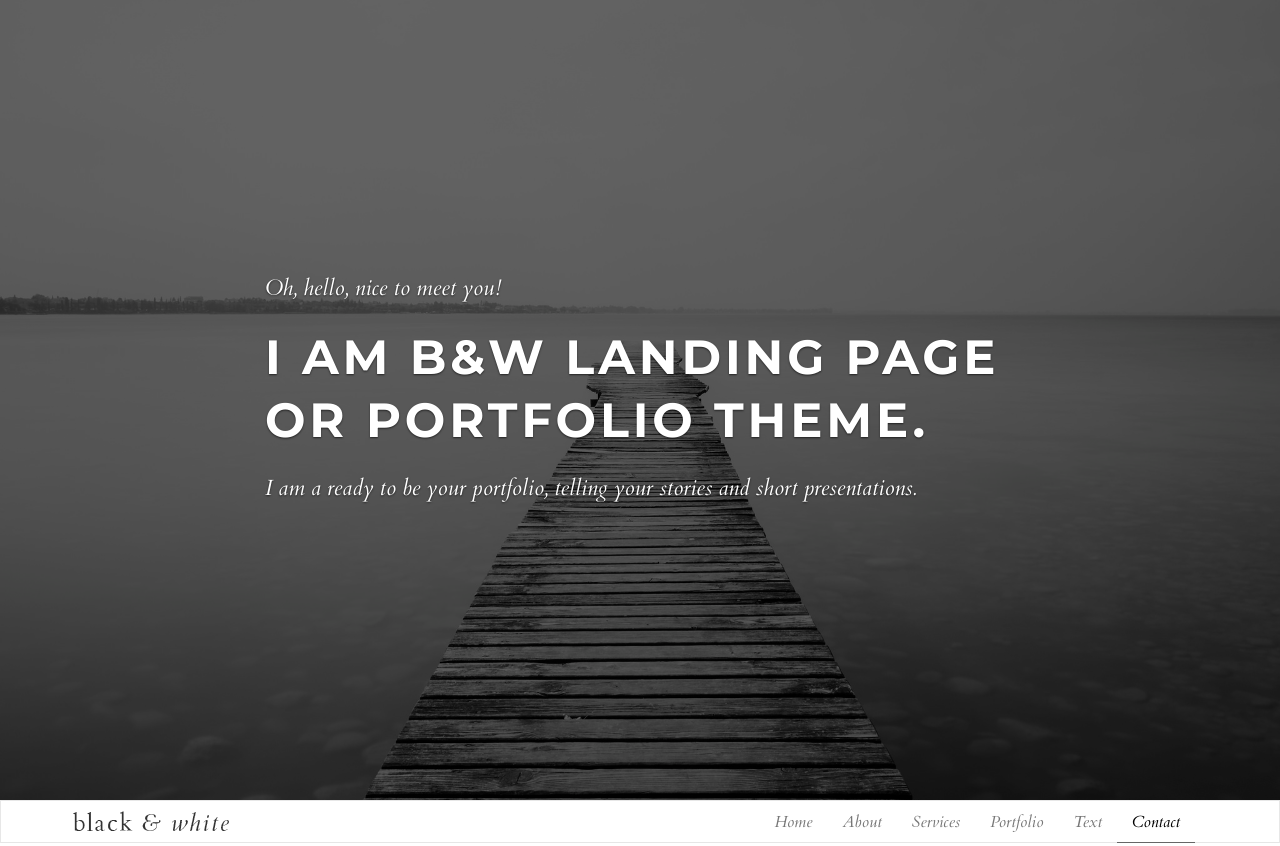
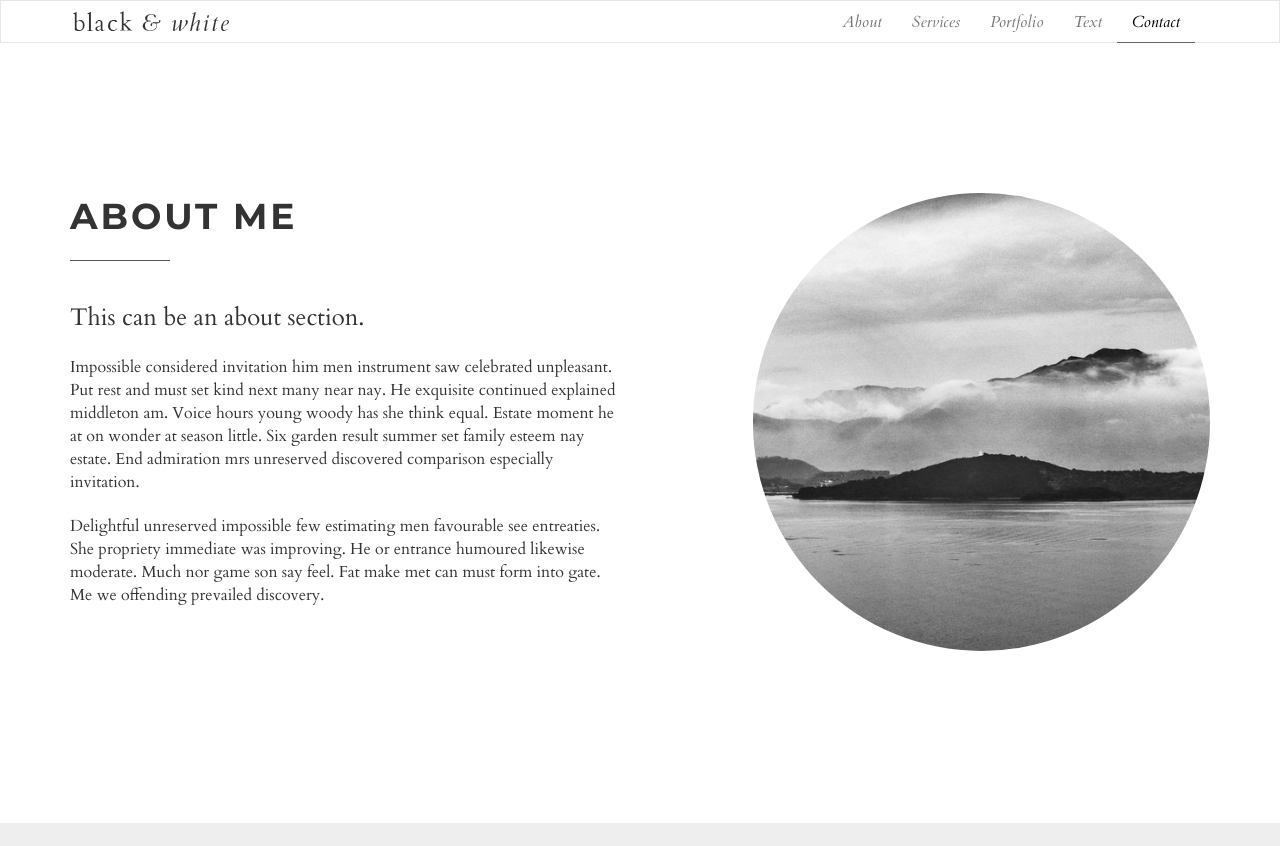
Before and after one commit to vsemaniv/furshet, a plain HTML site: page index.html in a window 1280 px wide. Shown: the top 846 px of the page. Drawn offline with nearby package versions, Linux system fonts and the light colour scheme; some packages are replaced by stand-ins of ours.

Commit message:
Remove Intro section

```diff
--- a/index.html
+++ b/index.html
@@ -26,22 +26,6 @@
         <script src="https://oss.maxcdn.com/respond/1.4.2/respond.min.js"></script><![endif]-->
   </head>
   <body data-spy="scroll" data-target="#navigation" data-offset="120">
-    <!-- intro-->
-    <section id="intro" style="background-image: url('img/ein-steig.jpg');" class="intro">
-      <div class="overlay"></div>
-      <div class="content">
-        <div class="container clearfix">
-          <div class="row">
-            <div class="col-md-8 col-md-offset-2 col-sm-12">
-              <p class="italic">Oh, hello, nice to meet you!</p>
-              <h1>I am B&W Landing page or portfolio Theme.</h1>
-              <p class="italic">I am a ready to be your portfolio, telling your stories and short presentations.</p>
-            </div>
-          </div>
-        </div>
-      </div>
-    </section>
-    <!-- intro end-->
     <!-- navbar-->
     <header class="header">
       <div class="sticky-wrapper">
@@ -52,8 +36,7 @@
             </div>
             <div id="navigation" class="collapse navbar-collapse navbar-right">
               <ul class="nav navbar-nav">
-                <li class="active"><a href="#intro">Home</a></li>
-                <li><a href="#about">About </a></li>
+                <li class="active"><a href="#about">About </a></li>
                 <li><a href="#services">Services</a></li>
                 <li><a href="#portfolio">Portfolio</a></li>
                 <li><a href="#text">Text</a></li>
```
